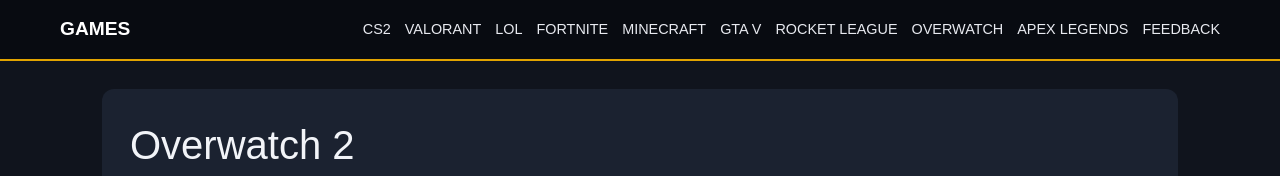
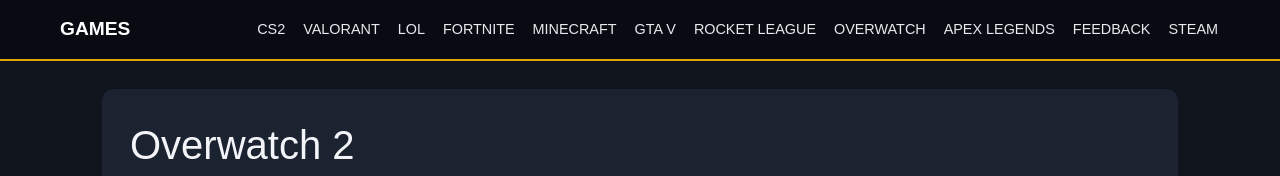
Before and after one commit to jhonatansz1/projeto-front-end2, a plain HTML site: page overwatch-2.html in a window 1280 px wide. Shown: the top 176 px of the page. Drawn offline with nearby package versions, Linux system fonts and the light colour scheme.

Commit message:
overwatch-2.html

```diff
--- a/overwatch-2.html
+++ b/overwatch-2.html
@@ -12,17 +12,18 @@
 <header class="site-header">
   <nav class="navbar" aria-label="Menu principal">
     <a class="brand" href="index.html">GAMES</a>
-    <div class="nav-links">
-      <a href="index.html">CS2</a>
-      <a href="valorant.html">VALORANT</a>
-      <a href="lol.html">LOL</a>
-      <a href="fortnite.html">FORTNITE</a>
-      <a href="minecraft.html">MINECRAFT</a>
-      <a href="gta-v.html">GTA V</a>
-      <a href="rocket-league.html">ROCKET LEAGUE</a>
-      <a href="overwatch-2.html">OVERWATCH</a>
-      <a href="apex-legends.html">APEX LEGENDS</a>
-      <a href="feedback.html">FEEDBACK</a>
+    <div class="nav-links nav">
+      <a class="nav-link" href="index.html">CS2</a>
+      <a class="nav-link" href="valorant.html">VALORANT</a>
+      <a class="nav-link" href="lol.html">LOL</a>
+      <a class="nav-link" href="fortnite.html">FORTNITE</a>
+      <a class="nav-link" href="minecraft.html">MINECRAFT</a>
+      <a class="nav-link" href="gta-v.html">GTA V</a>
+      <a class="nav-link" href="rocket-league.html">ROCKET LEAGUE</a>
+      <a class="nav-link" href="overwatch-2.html">OVERWATCH</a>
+      <a class="nav-link" href="apex-legends.html">APEX LEGENDS</a>
+      <a class="nav-link" href="feedback.html">FEEDBACK</a>
+      <a class="nav-link" href="https://store.steampowered.com/" target="_blank" rel="noopener noreferrer">STEAM</a>
     </div>
   </nav>
 </header>
@@ -39,9 +40,9 @@
   <section class="section">
     <h2>Informações principais</h2>
     <div class="info-row">
-      <article class="info-box"><h3>Gênero</h3><p> Hero Shooter (Tiro em primeira pessoa baseado em heróis) / FPS (First-Person Shooter).</p></article>
-      <article class="info-box"><h3>Plataforma</h3><p>PC (Windows), PlayStation 4, PlayStation 5, Xbox One, Xbox Series X/S e Nintendo Switch.</p></article>
-      <article class="info-box"><h3>Categoria</h3><p>Jogo Eletrônico de Ação / Multijogador Online (PvP).</p></article>
+      <article class="card info-box"><h3>Gênero</h3><p> Hero Shooter (Tiro em primeira pessoa baseado em heróis) / FPS (First-Person Shooter).</p></article>
+      <article class="card info-box"><h3>Plataforma</h3><p>PC (Windows), PlayStation 4, PlayStation 5, Xbox One, Xbox Series X/S e Nintendo Switch.</p></article>
+      <article class="card info-box"><h3>Categoria</h3><p>Jogo Eletrônico de Ação / Multijogador Online (PvP).</p></article>
     </div>
   </section>
 </main>
```
